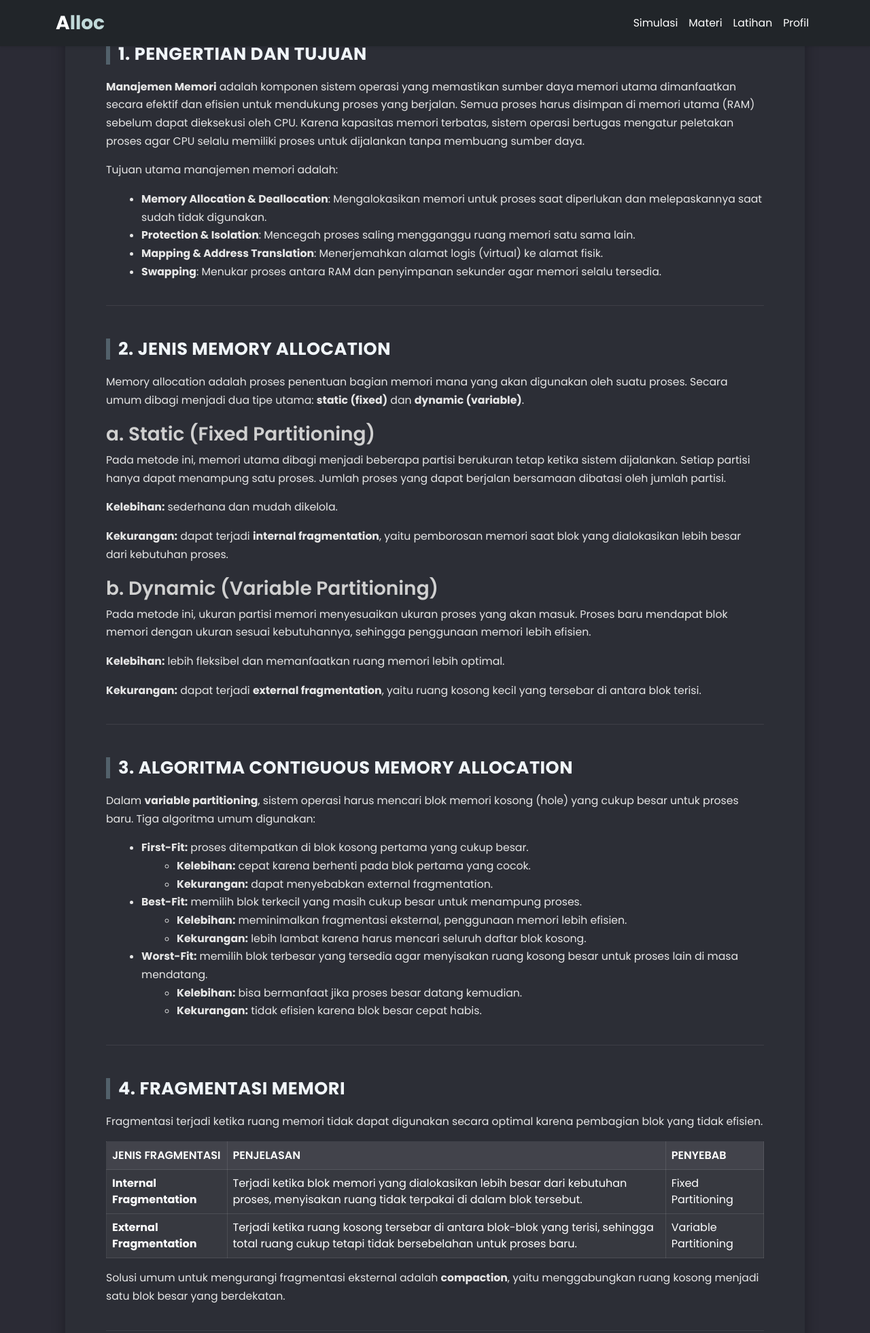
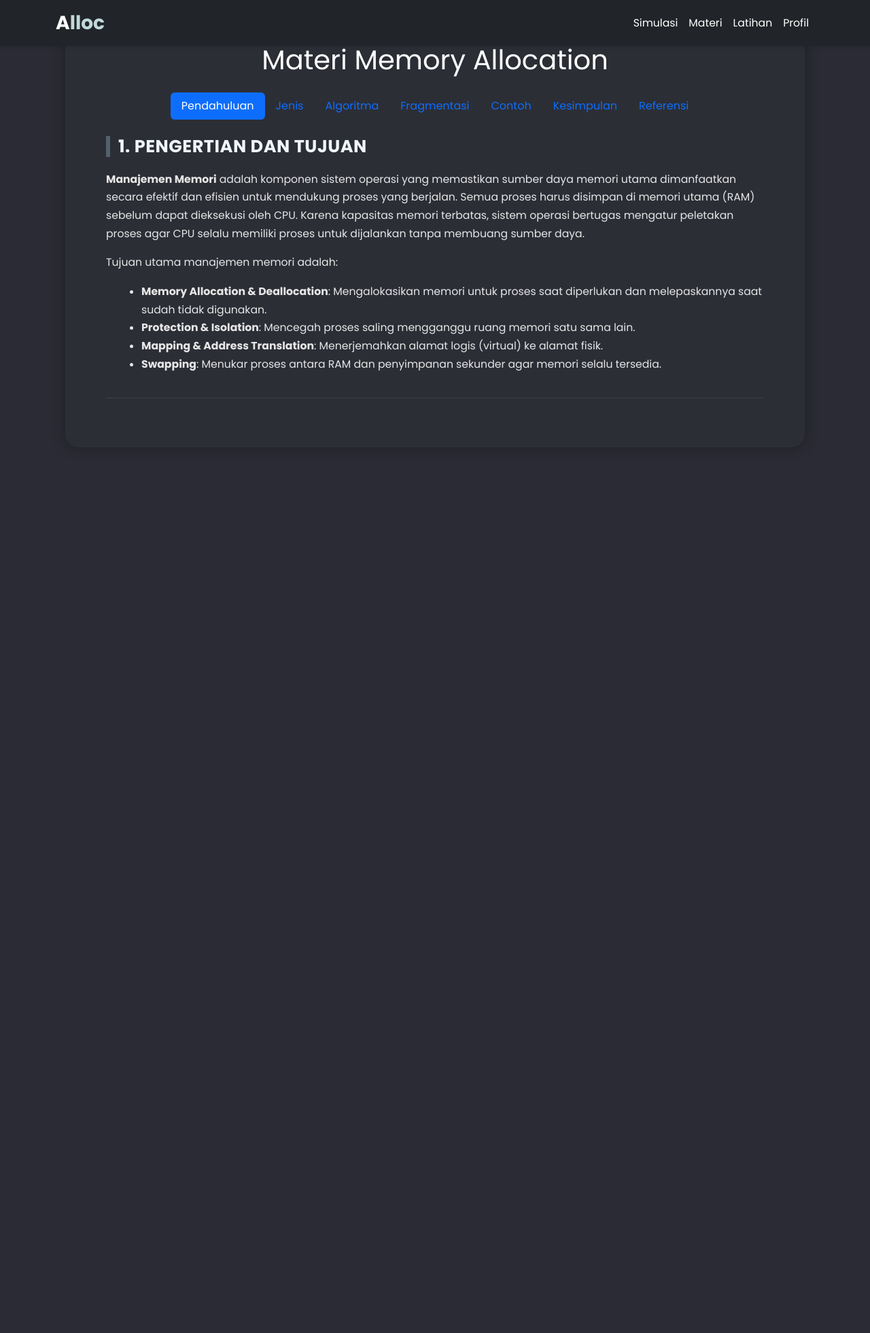
Before and after one commit to fariezzz/alloc, a website: page public/materi.html in a window 1280 px wide. Shown: the top 1961 px of the page at 68% size. After the commit the page ends 800 px from the top, so only its background shows below. Drawn offline with nearby package versions, Linux system fonts and the light colour scheme; files whose address does not match are found by name.

Commit message:
update materi.html
sub page

```diff
--- a/public/materi.html
+++ b/public/materi.html
@@ -7,6 +7,19 @@
   <title>Materi Memory Allocation</title>
   <link href="https://cdn.jsdelivr.net/npm/bootstrap@5.3.8/dist/css/bootstrap.min.css" rel="stylesheet">
   <link rel="stylesheet" href="./css/materi.css">
+  <style>
+    section {
+      display: none;
+    }
+
+    section.active {
+      display: block;
+    }
+
+    .nav-pills .nav-link {
+      cursor: pointer;
+    }
+  </style>
 </head>
 
 <body>
@@ -15,8 +28,21 @@
 
   <main class="container py-4">
 
+    <h1 class="text-center mb-4">Materi Memory Allocation</h1>
+
+    <!-- 🔹 Navigasi Sub-Page -->
+    <nav class="nav nav-pills justify-content-center mb-4 flex-wrap">
+      <button class="nav-link active" onclick="showPage('pendahuluan', event)">Pendahuluan</button>
+      <button class="nav-link" onclick="showPage('jenis', event)">Jenis</button>
+      <button class="nav-link" onclick="showPage('algoritma', event)">Algoritma</button>
+      <button class="nav-link" onclick="showPage('fragmentasi', event)">Fragmentasi</button>
+      <button class="nav-link" onclick="showPage('contoh', event)">Contoh</button>
+      <button class="nav-link" onclick="showPage('kesimpulan', event)">Kesimpulan</button>
+      <button class="nav-link" onclick="showPage('referensi', event)">Referensi</button>
+    </nav>
+
     <!-- Pendahuluan -->
-    <section id="pendahuluan" class="mb-5">
+    <section id="pendahuluan" class="active mb-5">
       <h2>1. Pengertian dan Tujuan</h2>
       <p>
         <b>Manajemen Memori</b> adalah komponen sistem operasi yang memastikan sumber daya memori utama
@@ -25,9 +51,7 @@
         Karena kapasitas memori terbatas, sistem operasi bertugas mengatur peletakan proses agar CPU selalu
         memiliki proses untuk dijalankan tanpa membuang sumber daya.
       </p>
-      <p>
-        Tujuan utama manajemen memori adalah:
-      </p>
+      <p>Tujuan utama manajemen memori adalah:</p>
       <ul>
         <li><b>Memory Allocation & Deallocation</b>: Mengalokasikan memori untuk proses saat diperlukan dan
           melepaskannya saat sudah tidak digunakan.</li>
@@ -116,14 +140,12 @@
         <tbody>
           <tr>
             <td><b>Internal Fragmentation</b></td>
-            <td>Terjadi ketika blok memori yang dialokasikan lebih besar dari kebutuhan proses, menyisakan
-              ruang tidak terpakai di dalam blok tersebut.</td>
+            <td>Terjadi ketika blok memori yang dialokasikan lebih besar dari kebutuhan proses.</td>
             <td>Fixed Partitioning</td>
           </tr>
           <tr>
             <td><b>External Fragmentation</b></td>
-            <td>Terjadi ketika ruang kosong tersebar di antara blok-blok yang terisi, sehingga total ruang cukup
-              tetapi tidak bersebelahan untuk proses baru.</td>
+            <td>Terjadi ketika ruang kosong tersebar di antara blok-blok yang terisi.</td>
             <td>Variable Partitioning</td>
           </tr>
         </tbody>
@@ -143,19 +165,10 @@
       </p>
       <p><b>Tugas:</b> Tentukan hasil alokasi dengan algoritma First-Fit, Best-Fit, dan Worst-Fit.</p>
       <ul>
-        <li>
-          <b>First-Fit:</b> proses ditempatkan di blok kosong pertama yang cukup besar.
-        </li>
-        <li>
-          <b>Best-Fit:</b> memilih blok dengan sisa paling kecil setelah alokasi.
-        </li>
-        <li>
-          <b>Worst-Fit:</b> memilih blok terbesar untuk setiap proses.
-        </li>
+        <li><b>First-Fit:</b> proses ditempatkan di blok kosong pertama yang cukup besar.</li>
+        <li><b>Best-Fit:</b> memilih blok dengan sisa paling kecil setelah alokasi.</li>
+        <li><b>Worst-Fit:</b> memilih blok terbesar untuk setiap proses.</li>
       </ul>
-      <p>
-        Setelah alokasi selesai, bandingkan sisa memori kosong untuk menentukan efisiensi masing-masing algoritma.
-      </p>
     </section>
 
     <!-- Kesimpulan -->
@@ -166,7 +179,6 @@
         <li><b>Masalah umum:</b> fragmentasi internal & eksternal.</li>
         <li><b>Solusi modern:</b> teknik <b>paging</b> dan <b>segmentation</b> memungkinkan proses ditempatkan
           tidak bersebelahan untuk memaksimalkan penggunaan memori.</li>
-        <li><b>Efisiensi sistem:</b> bergantung pada algoritma alokasi dan mekanisme manajemen memori yang digunakan.</li>
       </ul>
     </section>
 
@@ -174,10 +186,8 @@
     <section id="referensi" class="mb-5">
       <h2>7. Referensi</h2>
       <ul>
-        <li><b>Week 7</b> – Manajemen Memori (6 Oktober 2025). Materi: Main memory, logical & physical address,
-          static vs dynamic loading, contiguous & non-contiguous allocation.</li>
-        <li><b>Week 9</b> – Contiguous Memory Allocation (17 Oktober 2025). Materi: Variable partitioning,
-          algoritma First-Fit, Best-Fit, Worst-Fit.</li>
+        <li><b>Week 7</b> – Manajemen Memori (6 Oktober 2025).</li>
+        <li><b>Week 9</b> – Contiguous Memory Allocation (17 Oktober 2025).</li>
       </ul>
     </section>
 
@@ -185,6 +195,18 @@
 
   <script src="https://cdn.jsdelivr.net/npm/bootstrap@5.3.8/dist/js/bootstrap.bundle.min.js"></script>
   <script src="../assets/js/template.js"></script>
-  <script src="js/script.js"></script>
+  <script>
+    function showPage(id, event) {
+      // sembunyikan semua section
+      document.querySelectorAll('section').forEach(sec => sec.classList.remove('active'));
+      // tampilkan section yang dipilih
+      document.getElementById(id).classList.add('active');
+      // atur tombol aktif
+      document.querySelectorAll('.nav-link').forEach(btn => btn.classList.remove('active'));
+      event.target.classList.add('active');
+      // scroll ke atas setiap kali pindah halaman
+      window.scrollTo({ top: 0, behavior: 'smooth' });
+    }
+  </script>
 </body>
 </html>
```
